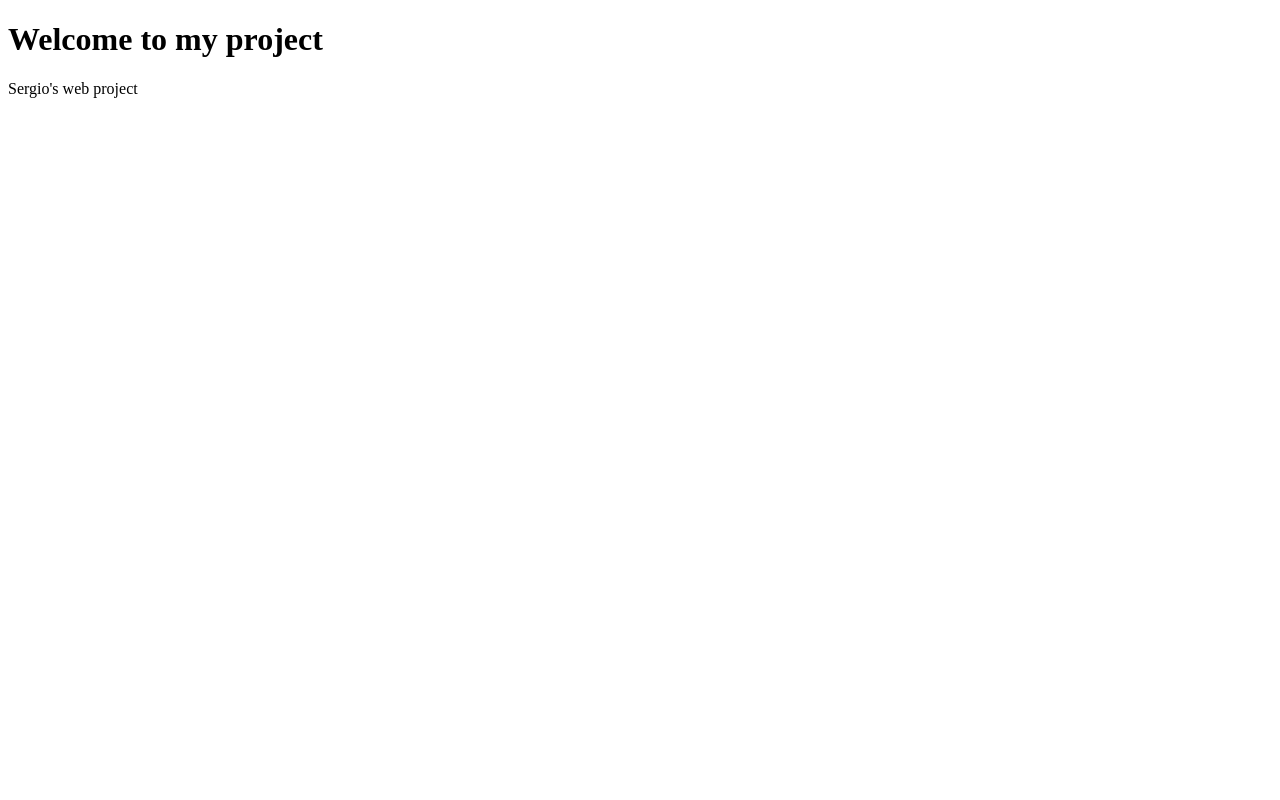
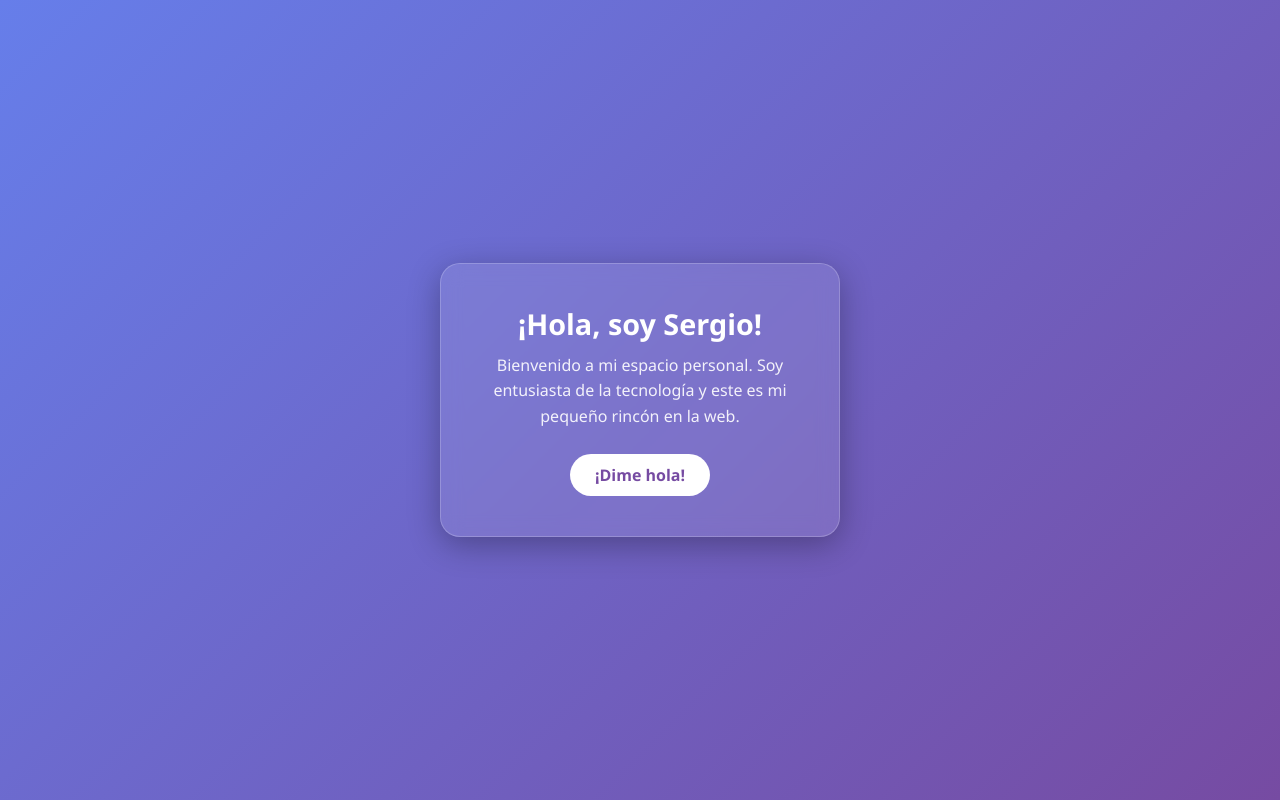
Before and after one commit to jarasergio/web-sergiojara-es, a plain HTML site: page index.html in a window 1280 px wide. Drawn offline with Linux system fonts and the light colour scheme.

Commit message:
Update index.html
Generado por IA

```diff
--- a/index.html
+++ b/index.html
@@ -5,11 +5,82 @@
     <meta charset="UTF-8">
     <meta name="viewport" content="width=device-width, initial-scale=1.0">
     <title>My Web Page</title>
+
+    <style>
+        /* Estilos CSS */
+        * { margin: 0; padding: 0; box-sizing: border-box; font-family: 'Segoe UI', Tahoma, Geneva, Verdana, sans-serif; }
+
+        body {
+            background: linear-gradient(135deg, #667eea 0%, #764ba2 100%);
+            height: 100vh;
+            display: flex;
+            justify-content: center;
+            align-items: center;
+            color: white;
+        }
+
+        .card {
+            background: rgba(255, 255, 255, 0.1);
+            backdrop-filter: blur(10px);
+            border-radius: 20px;
+            padding: 40px;
+            width: 90%;
+            max-width: 400px;
+            text-align: center;
+            border: 1px solid rgba(255, 255, 255, 0.2);
+            box-shadow: 0 8px 32px rgba(0, 0, 0, 0.3);
+            transform: translateY(20px);
+            opacity: 0;
+            transition: all 0.8s ease-out;
+        }
+
+        .card.show { transform: translateY(0); opacity: 1; }
+
+        .profile-img {
+            width: 120px;
+            height: 120px;
+            border-radius: 50%;
+            border: 4px solid white;
+            object-fit: cover;
+            margin-bottom: 20px;
+        }
+
+        h1 { margin-bottom: 10px; font-size: 1.8rem; }
+        p { font-weight: 300; opacity: 0.9; line-height: 1.6; }
+
+        .btn {
+            display: inline-block;
+            margin-top: 25px;
+            padding: 10px 25px;
+            background: white;
+            color: #764ba2;
+            text-decoration: none;
+            border-radius: 25px;
+            font-weight: bold;
+            transition: 0.3s;
+        }
+
+        .btn:hover { background: #f0f0f0; transform: scale(1.05); }
+    </style>
 </head>
 <body>
 
-    <h1>Welcome to my project</h1>
-    <p>Sergio's web project</p>
+    <div class="card" id="mainCard">
+        <h1>¡Hola, soy Sergio!</h1>
+        <p>Bienvenido a mi espacio personal. Soy entusiasta de la tecnología y este es mi pequeño rincón en la web.</p>
+        <a href="#" class="btn" onclick="saludar()">¡Dime hola!</a>
+    </div>
 
+    <script>
+        // Animación de entrada al cargar
+        window.onload = () => {
+            document.getElementById('mainCard').classList.add('show');
+        };
+
+        // Función sencilla de JavaScript
+        function saludar() {
+            alert("¡Gracias por visitar mi página! 👋");
+            }
+    </script>
 </body>
 </html>
```
